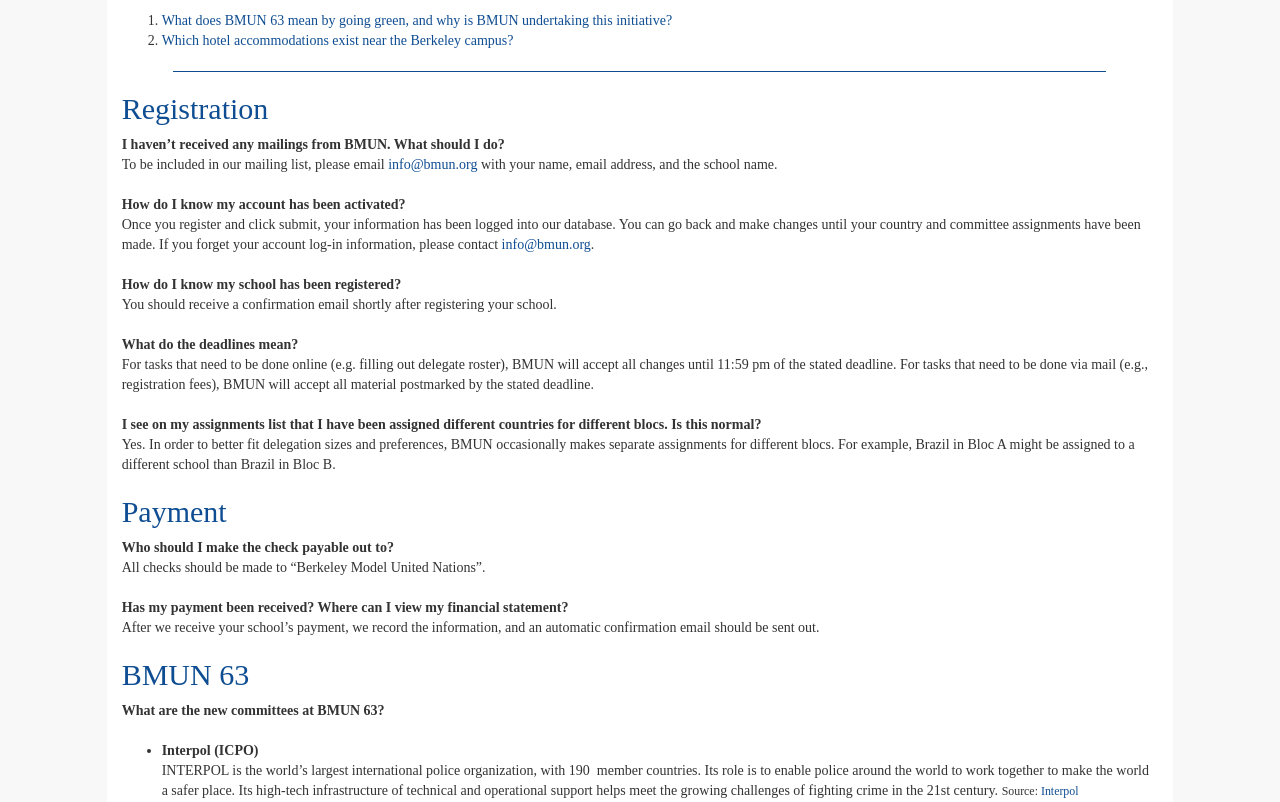
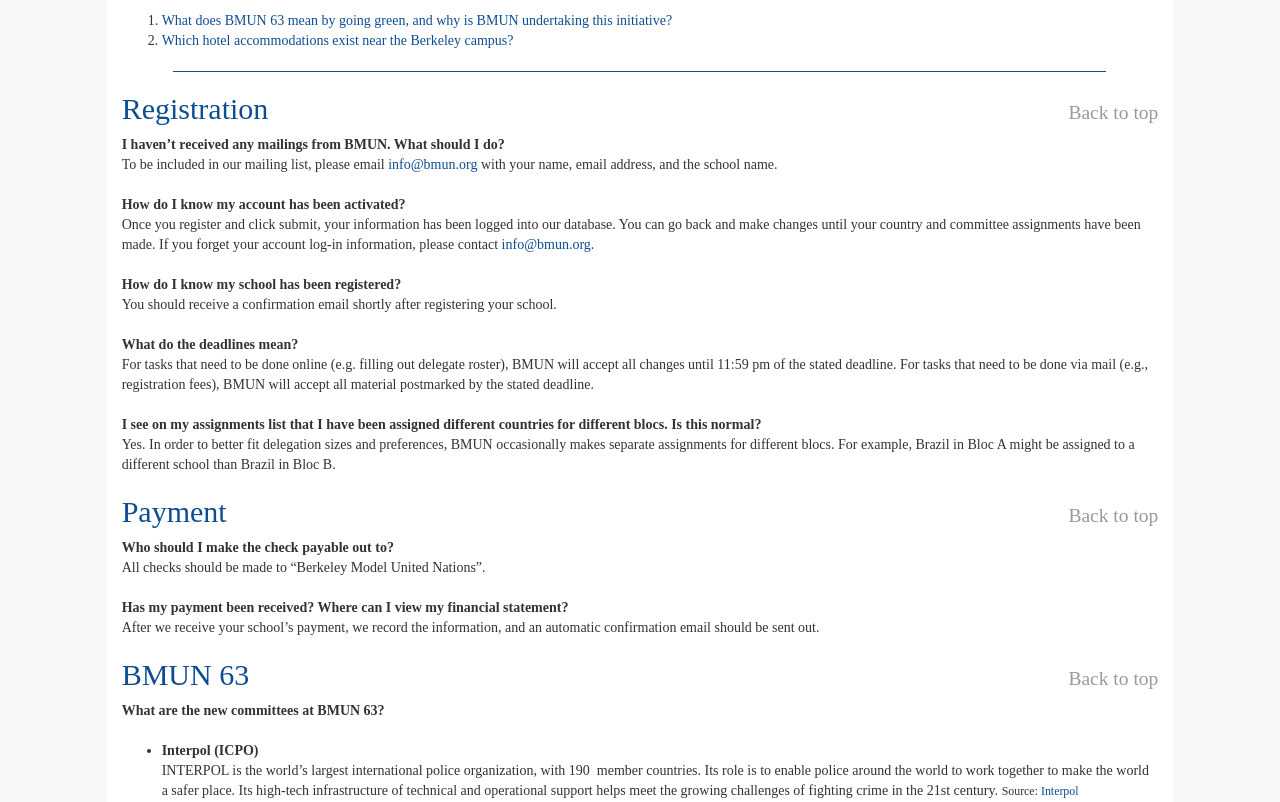
Before and after one commit to nathanielparke/website, a PHP site: page /Advisor_FAQs.php in a window 1280 px wide. Shown: the part 602-1404 px from the top of the page. Run offline with PHP 8.4, Linux system fonts and the light colour scheme; some libraries are stand-ins or nearby versions.

Commit message:
Adds Back to Top in Advisor FAQs

```diff
--- a/Advisor_FAQs.php
+++ b/Advisor_FAQs.php
@@ -48,11 +48,12 @@
 
         <div class="FAQs">
 
-	        <h2 class="bloc-heading">Registration</h2>
+	        <h2 class="bloc-heading">Registration <p class="pull-right"><a href="#"><smalL>Back to top</small></a></p></h2>
 
 		    <dl>
 		    	<dt id="reg_q1" class="anchor">I haven’t received any mailings from BMUN. What should I do?</dt>
-		    	<dd>To be included in our mailing list, please email <a href="mailto:info@bmun.org">info@bmun.org</a> with your name, email address, and the school name.</dd>
+		    	<dd>To be included in our mailing list, please email <a href="mailto:info@bmun.org">info@bmun.org</a> with your name, email address, and the school name.
+		    	</dd>
 
 		    	<br>
 
@@ -75,7 +76,7 @@
 
 		    </dl>
 
-			<h2 class="bloc-heading">Payment</h2>
+			<h2 class="bloc-heading">Payment <p class="pull-right"><a href="#"><smalL>Back to top</small></a></p></h2>
 
 		    <dl>
 		    	<dt id="pay_q1" class="anchor">Who should I make the check payable out to?</dt>
@@ -88,7 +89,7 @@
 
 		    </dl>
 
-		    <h2 class="bloc-heading">BMUN 63</h2>
+		    <h2 class="bloc-heading">BMUN 63 <p class="pull-right"><a href="#"><smalL>Back to top</small></a></p></h2>
 
 			<dl>
 		    	<dt id="bmun_q1" class="anchor">What are the new committees at BMUN 63?</dt>
@@ -172,7 +173,7 @@
 
 		    </dl>
 
-		    <h2 class="bloc-heading">Miscellaneous</h2>
+		    <h2 class="bloc-heading">Miscellaneous <p class="pull-right"><a href="#"><smalL>Back to top</small></a></p></h2>
 
 		    <dl>
 		    	<dt id="misc_q1" class="anchor">What does BMUN 63 mean by going green, and why is BMUN undertaking this initiative?</dt>
```
